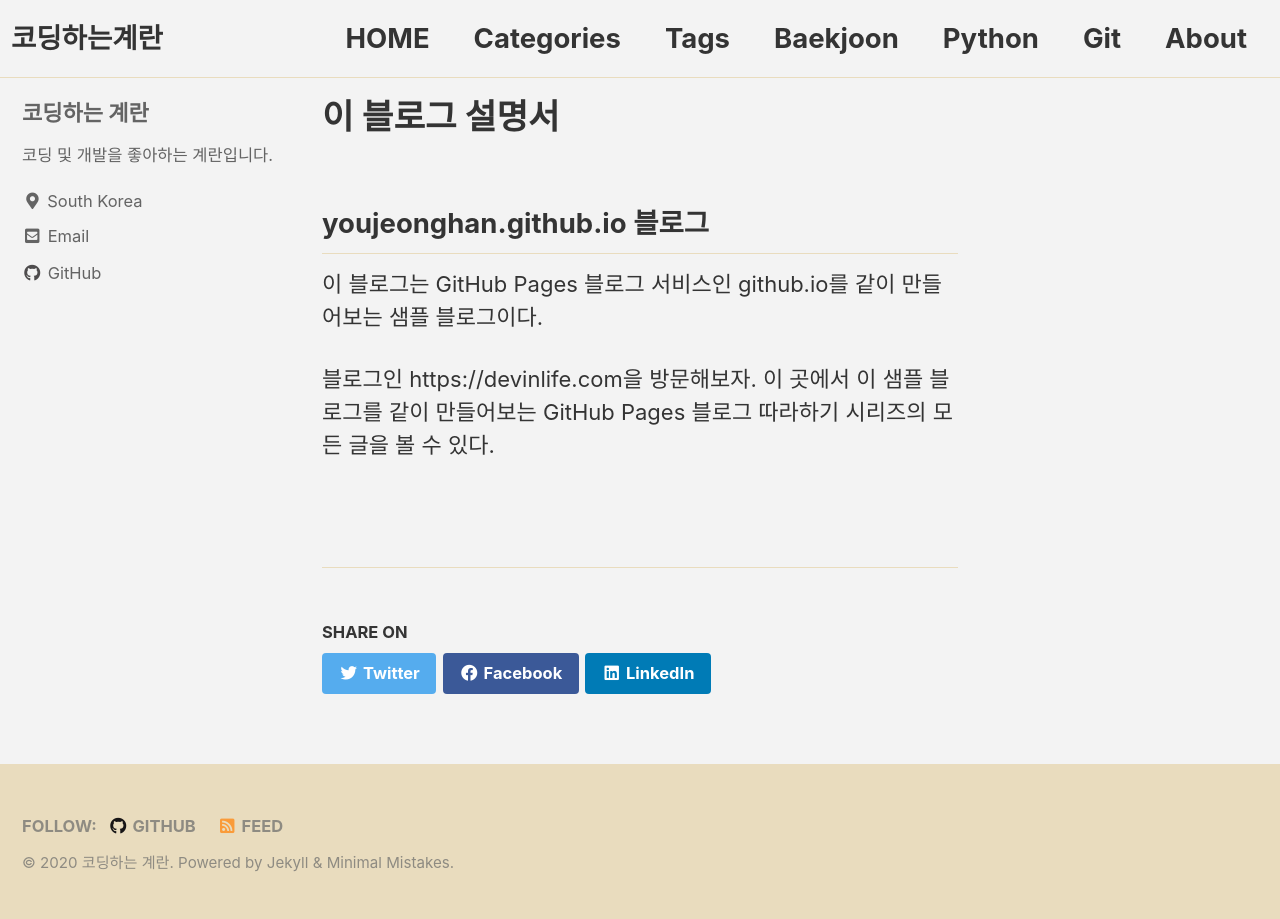
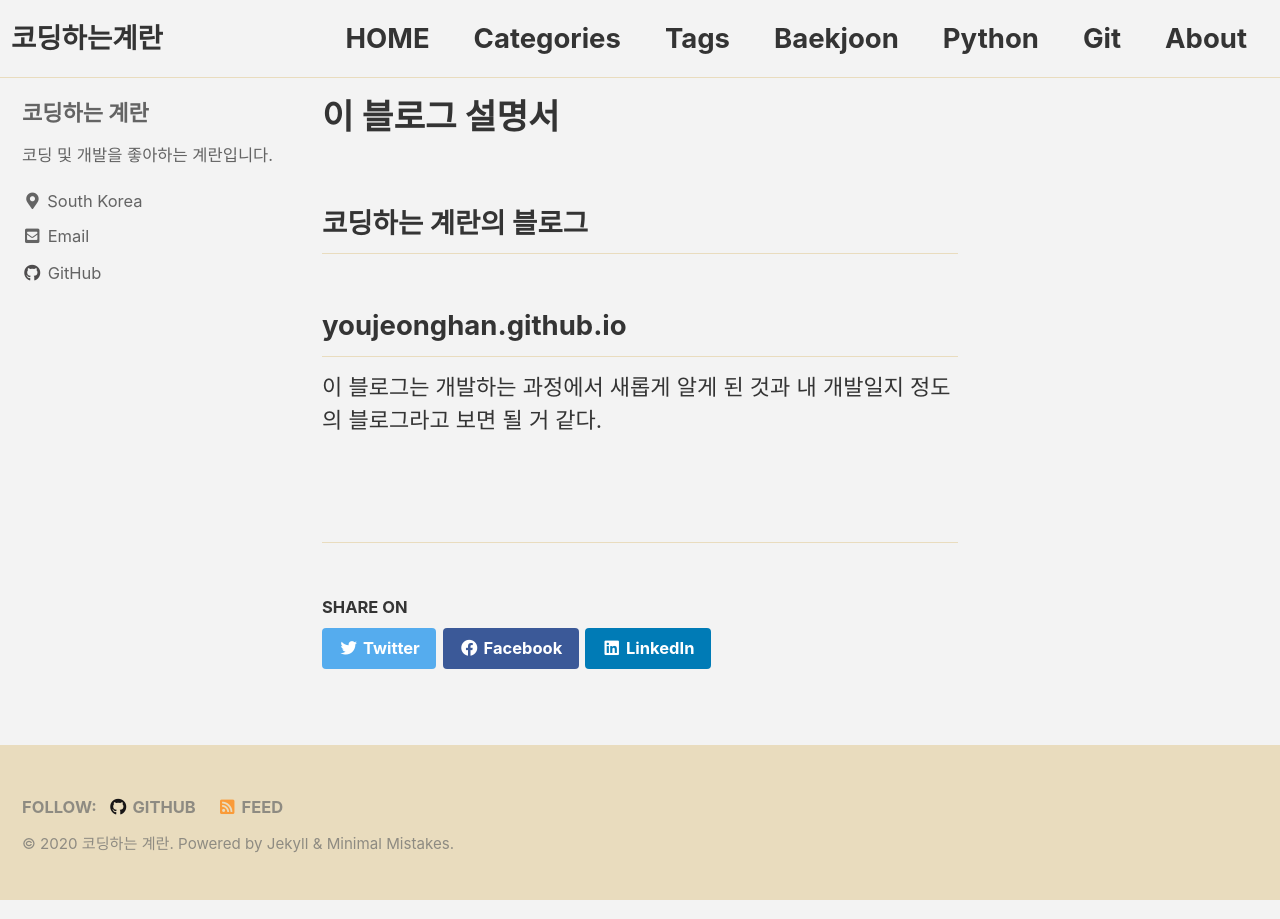
Before and after one commit to youjeonghan/youjeonghan.github.io, a Jekyll site: the page built from _pages/about.md, in a window 1280 px wide. Built offline with Jekyll 4.4.1, drawn with Linux system fonts in a browser that asks for light colours; cached includes are drawn as plain includes.

Commit message:
about 수정 (20.08.31)

```diff
--- a/_pages/about.md
+++ b/_pages/about.md
@@ -3,8 +3,7 @@ title: "이 블로그 설명서"
 permalink: /about/
 layout: single
 ---
-## youjeonghan.github.io 블로그
+## 코딩하는 계란의 블로그
+## youjeonghan.github.io
 
-이 블로그는 GitHub Pages 블로그 서비스인 github.io를 같이 만들어보는 샘플 블로그이다.
-
-블로그인 <https://devinlife.com>을 방문해보자. 이 곳에서 이 샘플 블로그를 같이 만들어보는 GitHub Pages 블로그 따라하기 시리즈의 모든 글을 볼 수 있다.
+이 블로그는 개발하는 과정에서 새롭게 알게 된 것과 내 개발일지 정도의 블로그라고 보면 될 거 같다.
```
